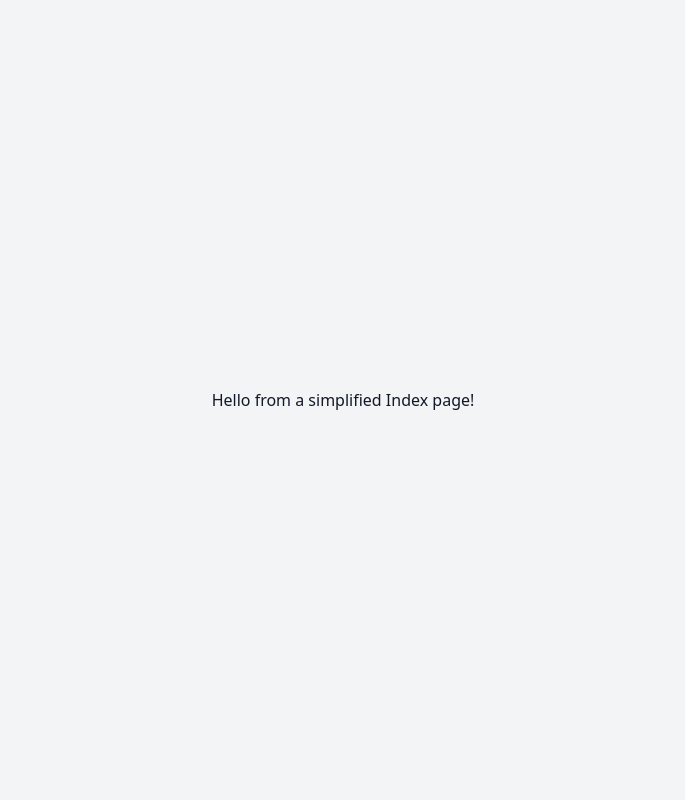
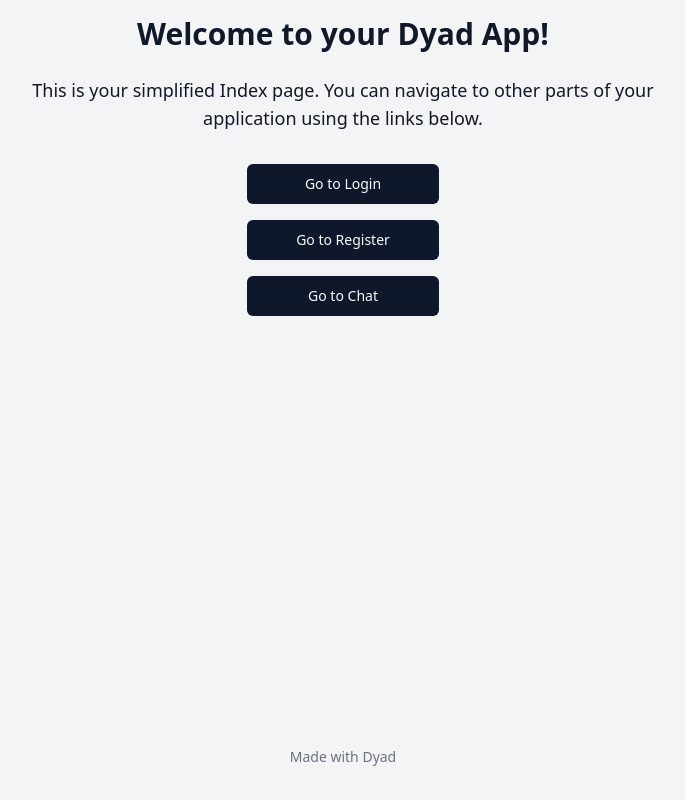
Before and after one commit to touseef7878/PRODIGY_FS_04, a React (Vite) app: page / in a window 1280 px wide. Shown: the whole page, without its empty margins (297-982 px from the left). Built offline with nearby package versions, Linux system fonts and the light colour scheme.

Commit message:
Added navigation links to the Index page for easier routing - wrote 1 file(s)

```diff
--- a/src/pages/Index.tsx
+++ b/src/pages/Index.tsx
@@ -1,11 +1,28 @@
-// import { MadeWithDyad } from "@/components/made-with-dyad"; // Temporarily removed
-// import { Link } from "react-router-dom"; // Temporarily removed
-// import { Button } from "@/components/ui/button"; // Temporarily removed
+import { Link } from "react-router-dom";
+import { Button } from "@/components/ui/button";
+import { MadeWithDyad } from "@/components/made-with-dyad";
 
 const Index = () => {
   return (
     <div className="min-h-screen flex flex-col items-center justify-center bg-gray-100 dark:bg-gray-900 text-gray-900 dark:text-gray-100 p-4">
-      <p>Hello from a simplified Index page!</p>
+      <h1 className="text-3xl font-bold mb-6">Welcome to your Dyad App!</h1>
+      <p className="mb-8 text-lg text-center max-w-prose">
+        This is your simplified Index page. You can navigate to other parts of your application using the links below.
+      </p>
+      <div className="flex flex-col space-y-4">
+        <Link to="/login">
+          <Button className="w-48">Go to Login</Button>
+        </Link>
+        <Link to="/register">
+          <Button className="w-48">Go to Register</Button>
+        </Link>
+        <Link to="/chat">
+          <Button className="w-48">Go to Chat</Button>
+        </Link>
+      </div>
+      <div className="mt-auto">
+        <MadeWithDyad />
+      </div>
     </div>
   );
 };
```
